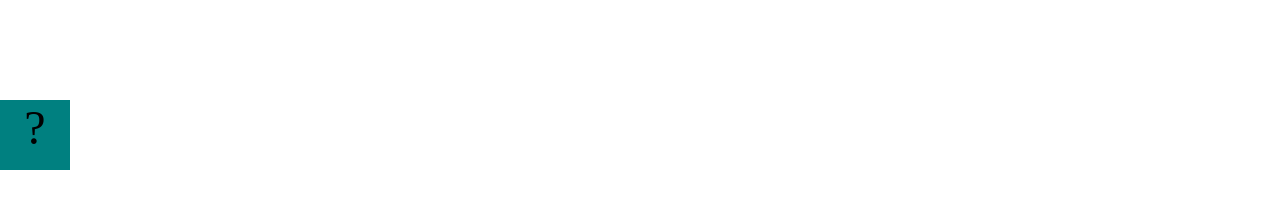
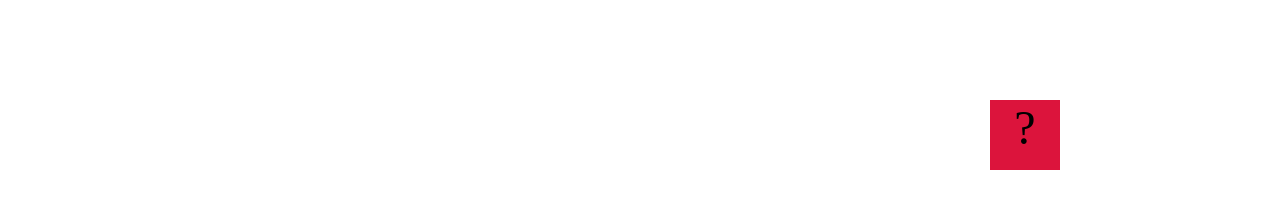
Before and after one commit to Chr1sBrown/Chr1sBrown.github.io, a plain HTML site: page projects/bouncing-box/index.html in a window 1280 px wide. Drawn offline with Linux system fonts and the light colour scheme.

Commit message:
add bouncing box

```diff
--- a/projects/bouncing-box/index.html
+++ b/projects/bouncing-box/index.html
@@ -8,7 +8,7 @@
 		.box {
 			width: 70px;
 			height: 70px;
-			background-color: teal;
+			background-color: crimson;
 			font-size: 300%;
 			text-align: center;
 			display: block;
@@ -61,7 +61,7 @@
 			//////////////////////////////////////////////////////////////////
 
 			// TODO 2 - Variable declarations
-
+			var positionx = 0
 
 
 			/*
@@ -70,8 +70,8 @@
 			turn it around!
 			*/
 			function update() {
-
-
+				moveBoxTo(positionx)
+				positionx = positionx +10
 			};
 
 			/*
@@ -80,7 +80,7 @@
 			the left side of the screen.
 			*/
 			function handleBoxClick() {
-
+				positionx = 0;
 
 
 			};
```
